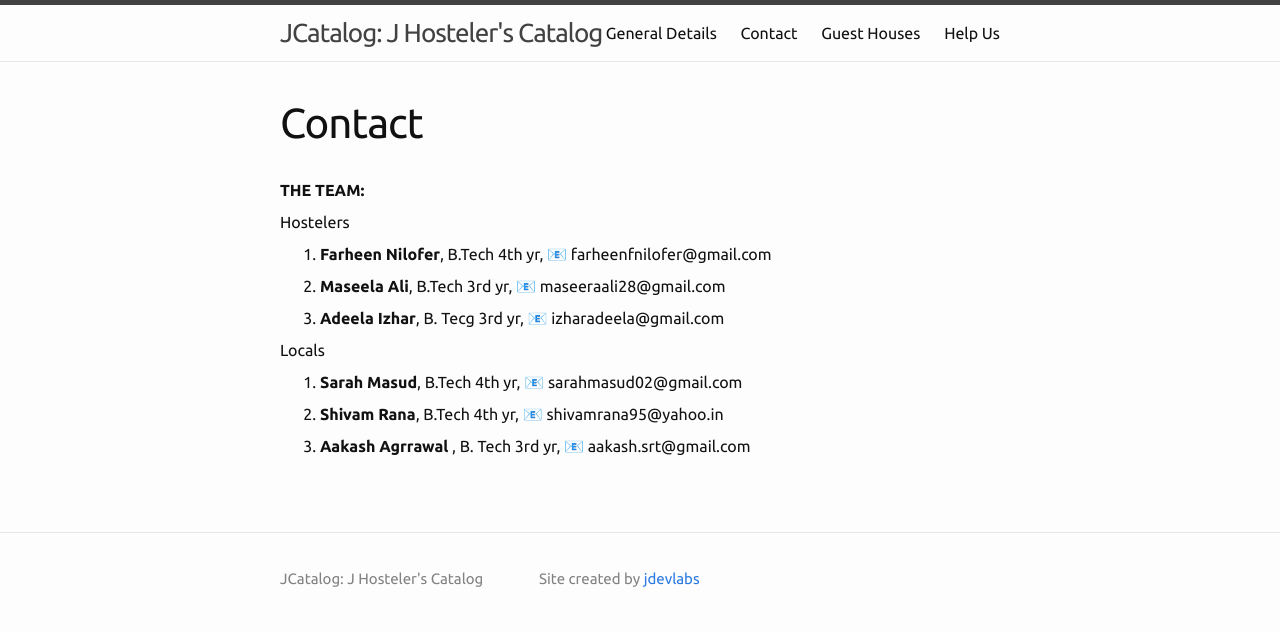
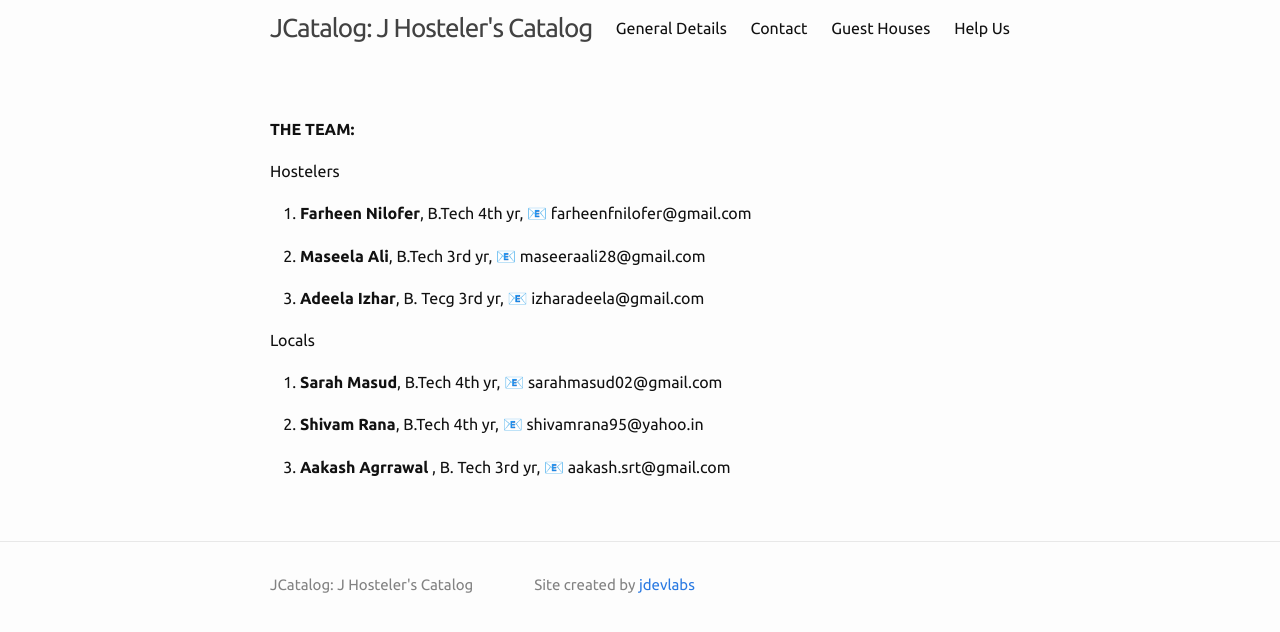
Before and after one commit to jdevlabs/JCatalog, a Jekyll site: the page built from pages/About/index.md, in a window 1280 px wide. Shown: the top 632 px of the page. Built offline with Jekyll 4.4.1, drawn with Linux system fonts in a browser that asks for light colours; emoji names are drawn with the system emoji font.

Commit message:
Layout change

```diff
--- a/_layouts/page.html
+++ b/_layouts/page.html
@@ -4,7 +4,7 @@ layout: default
 <div class="post">
 
   <header class="post-header">
-    <h1 class="post-title">{{ page.title }}</h1>
+    <h1 class="post-title">{{ page.title_disp }}</h1>
   </header>
 
   <article class="post-content">
--- a/_sass/_layout.scss
+++ b/_sass/_layout.scss
@@ -1,4 +1,4 @@
-/**
+a/**
  * Site header
  */
 .site-header {
--- a/css/main.scss
+++ b/css/main.scss
@@ -9,9 +9,9 @@
 $base-font-family: Helvetica, Arial, sans-serif;
 $base-font-size:   16px;
 $small-font-size:  $base-font-size * 0.875;
-$base-line-height: 0.75;
+$base-line-height: 1.7;
 
-$spacing-unit:     40px;
+$spacing-unit:     30px;
 
 $text-color:       #111;
 $background-color: #fdfdfd;
```
